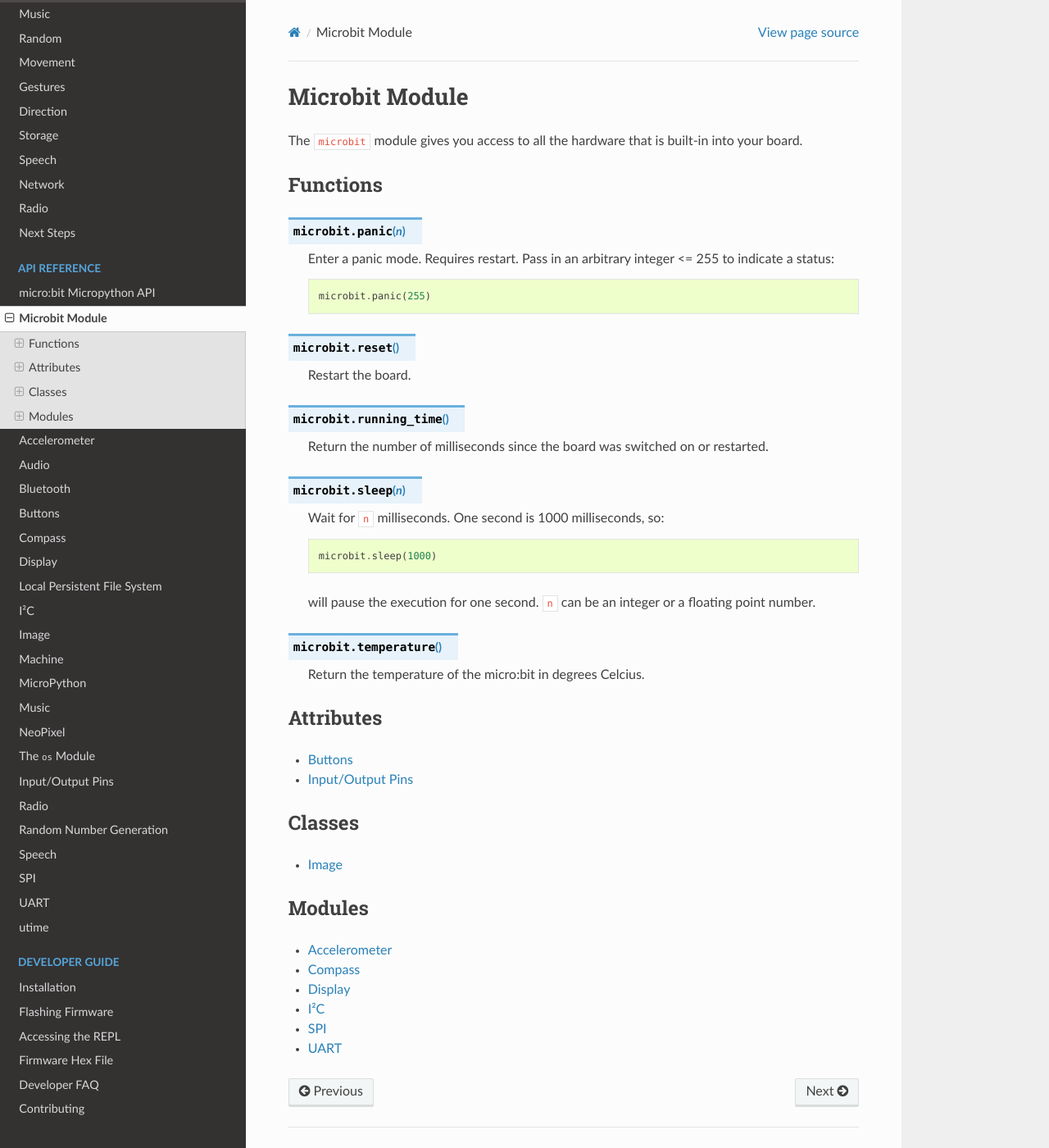
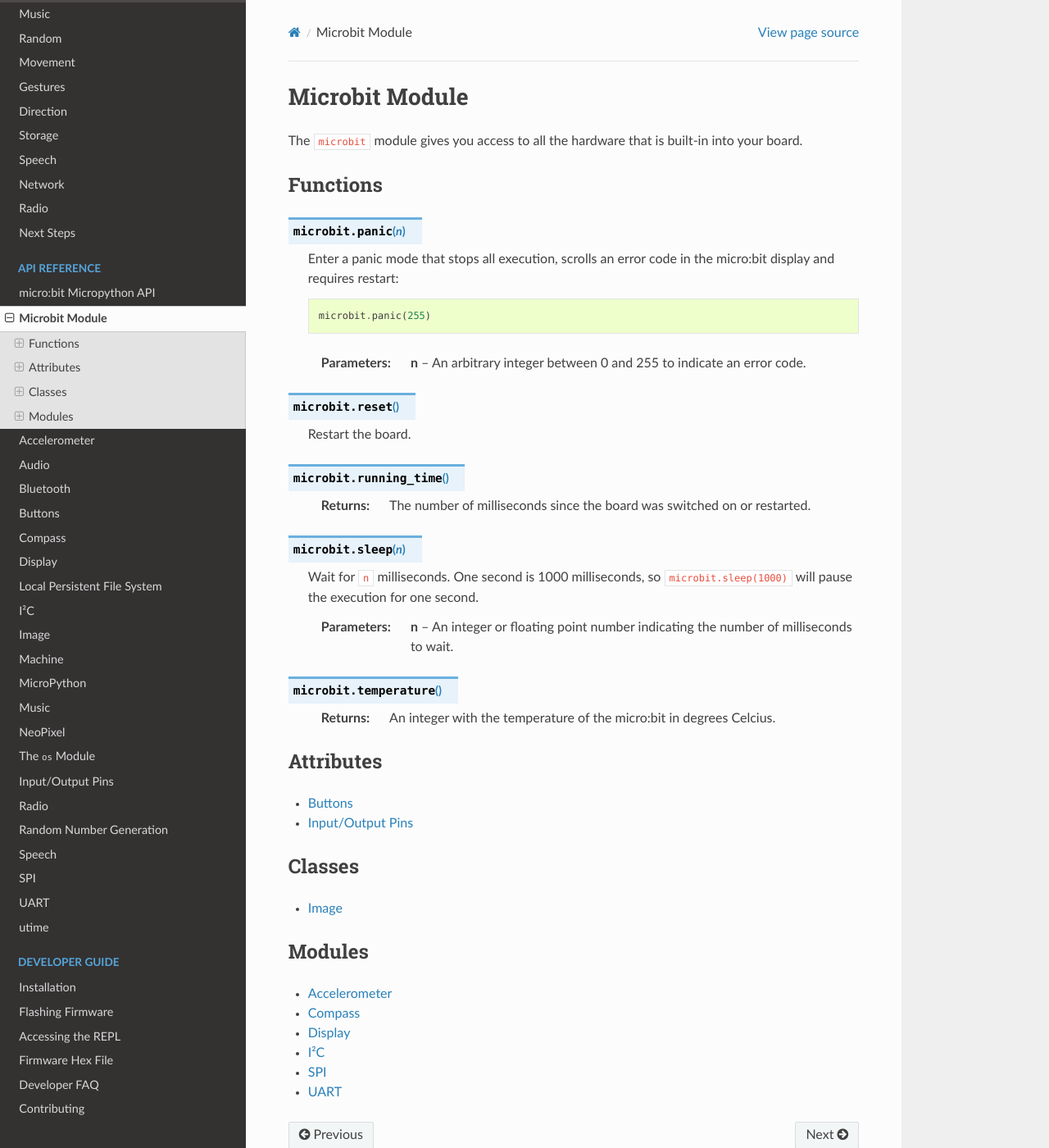
Before and after one commit to bbcmicrobit/micropython, a Sphinx documentation site: the page built from docs/microbit.rst, in a window 1280 px wide and 1400 px high. Shown: the whole window at 82% size. Built offline with Sphinx 7.4.7 and the Read the Docs theme 2.0.0, drawn with Linux system fonts in a browser that asks for light colours.

Commit message:
docs: Update microbit module docs to use docstring notations.

```diff
--- a/docs/microbit.rst
+++ b/docs/microbit.rst
@@ -13,10 +13,12 @@ Functions
 
 .. py:function:: panic(n)
 
-    Enter a panic mode. Requires restart. Pass in an arbitrary integer <= 255
-    to indicate a status::
+    Enter a panic mode that stops all execution, scrolls an error code in
+    the micro:bit display and requires restart::
 
         microbit.panic(255)
+
+    :param n: An arbitrary integer between 0 and 255 to indicate an error code.
 
 
 .. py:function:: reset()
@@ -26,23 +28,23 @@ Functions
 
 .. py:function:: running_time()
 
-    Return the number of milliseconds since the board was switched on or
-    restarted.
+    :returns: The number of milliseconds since the board was switched on or
+        restarted.
 
 
 .. py:function:: sleep(n)
 
-    Wait for ``n`` milliseconds. One second is 1000 milliseconds, so::
+    Wait for ``n`` milliseconds. One second is 1000 milliseconds, so
+    ``microbit.sleep(1000)`` will pause the execution for one second.
 
-        microbit.sleep(1000)
-
-    will pause the execution for one second.  ``n`` can be an integer or
-    a floating point number.
+    :param n: An integer or floating point number indicating the number of
+        milliseconds to wait.
 
 
 .. py:function:: temperature()
 
-    Return the temperature of the micro:bit in degrees Celcius.
+    :returns: An integer with the temperature of the micro:bit in degrees
+        Celcius.
 
 
 Attributes
```
